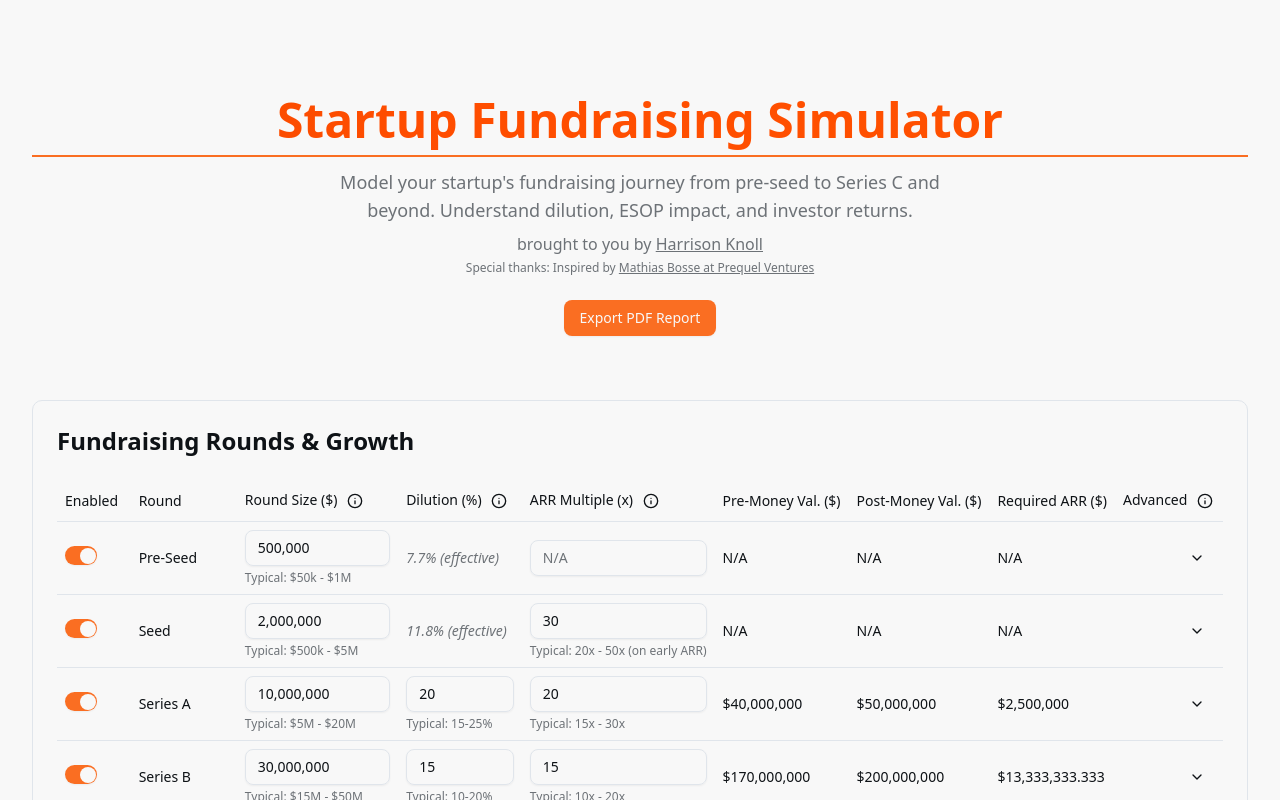
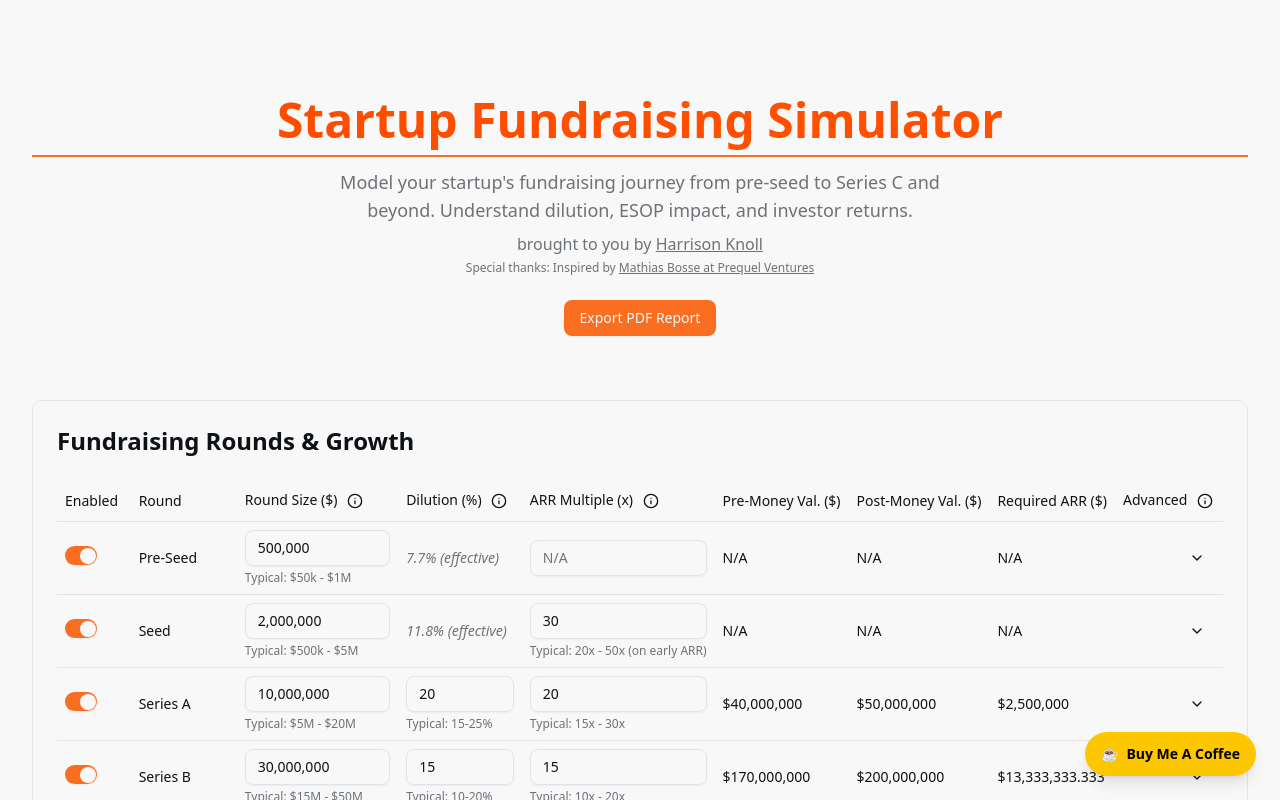
Before and after one commit to physknoll/Startup-Fundraising-Simulator, a Next.js app: page / in a window 1280 px wide. Shown: the top 800 px of the page. Built offline with nearby package versions, Linux system fonts and the light colour scheme.

Commit message:
buy a coffee

```diff
--- a/src/app/layout.tsx
+++ b/src/app/layout.tsx
@@ -1,6 +1,7 @@
 import type { Metadata } from "next";
 import { Geist, Geist_Mono } from "next/font/google";
 import "./globals.css";
+import BuyMeACoffeeButton from "../components/BuyMeACoffeeButton";
 
 const geistSans = Geist({
   variable: "--font-geist-sans",
@@ -115,6 +116,7 @@ export default function RootLayout({
         className={`${geistSans.variable} ${geistMono.variable} antialiased`}
       >
         {children}
+        <BuyMeACoffeeButton />
       </body>
     </html>
   );
--- /dev/null
+++ b/src/components/BuyMeACoffeeButton.tsx
@@ -0,0 +1,19 @@
+import React from 'react';
+
+const BuyMeACoffeeButton: React.FC = () => {
+  return (
+    <a
+      href="https://buymeacoffee.com/harrisonknoll"
+      target="_blank"
+      rel="noopener noreferrer"
+      className="fixed bottom-6 right-6 z-50 bg-yellow-400 hover:bg-yellow-500 text-black font-semibold py-3 px-4 rounded-full shadow-lg transition-all duration-300 ease-in-out transform hover:scale-105 hover:shadow-xl flex items-center gap-2 text-sm"
+      aria-label="Buy me a coffee"
+    >
+      <span>☕</span>
+      <span className="hidden sm:inline">Buy Me A Coffee</span>
+      <span className="sm:hidden">Coffee</span>
+    </a>
+  );
+};
+
+export default BuyMeACoffeeButton;
```
